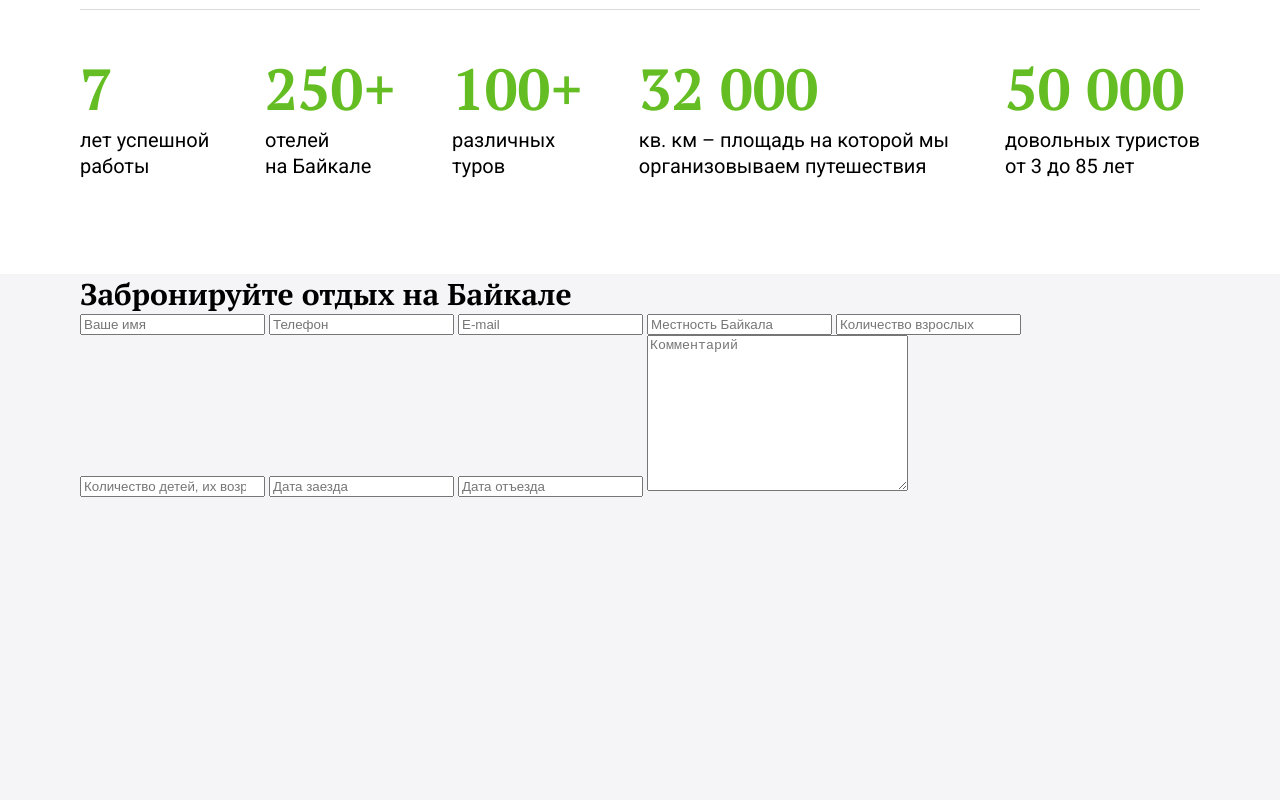
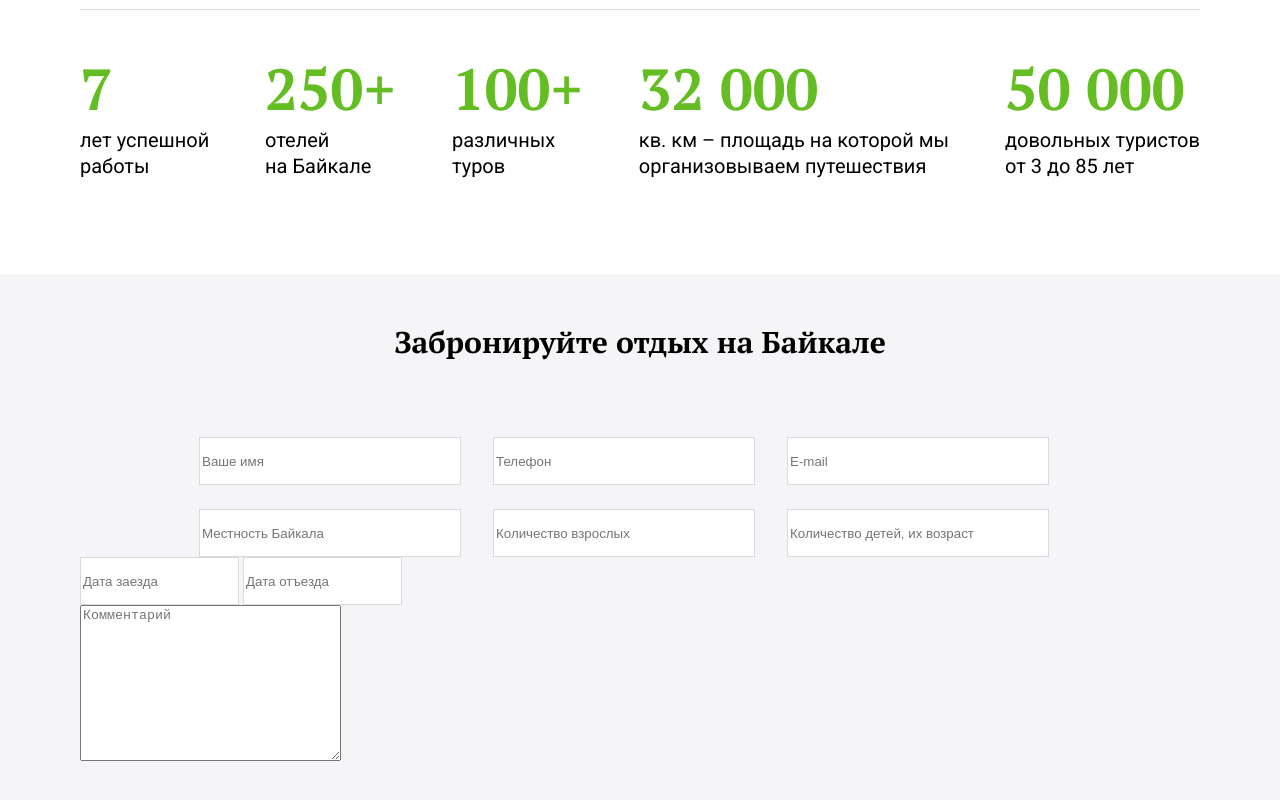
Before and after one commit to AlexForber/baikal, a website: page src/index.html in a window 1280 px wide. Shown: the part 6559-7359 px from the top of the page. Drawn offline with nearby package versions, Linux system fonts and the light colour scheme; files that its build step writes are made by us from their sources; files whose address does not match are found by name.

Commit message:
add style or section reservetion

```diff
--- a/src/assets/scss/components/_reservation.scss
+++ b/src/assets/scss/components/_reservation.scss
@@ -1,4 +1,40 @@
 .reservation{
     min-height: 552px;
     background: #F5F5F7;
+
+    &__title{
+        text-align: center;
+        padding: 48px 0 51px;
+    }
+
+    &__form{
+        display: flex;
+        flex-direction: column;
+
+        &-information{
+            display: flex;
+            flex-wrap: wrap;
+            justify-content: center;
+            align-content: center;
+        }
+    }
+
+    &__information{
+        width: 256px;
+        height: 44px;
+        background: #FFFFFF;
+        border: 1px solid #D9D9DE;
+
+        margin-right: 32px;
+        margin-top: 24px;
+
+
+        }
+
+        &__date{
+            width: 153px;
+            height: 44px;
+            border: 1px solid #D9D9DE;
+
+        }
 }
--- a/src/index.html
+++ b/src/index.html
@@ -308,16 +308,24 @@
     <section class="reservation">
         <div class="container">
             <h2 class="reservation__title">Забронируйте отдых на Байкале</h2>
-            <form action="" class="form">
-                <input type="name" placeholder="Ваше имя">
-                <input type="tel" placeholder="Телефон">
-                <input type="email" placeholder="E-mail">
-                <input type="text" placeholder="Местность Байкала">
-                <input type="number" placeholder="Количество взрослых">
-                <input type="number" placeholder="Количество детей, их возраст">
-                <input type="data" placeholder="Дата заезда">
-                <input type="data" placeholder="Дата отъезда">
-                <textarea name="" id="" cols="30" rows="10" placeholder="Комментарий"></textarea>
+            <form action="" class="reservation__form">
+                <div class="reservation__form-information">
+                    <input class="reservation__information" type="name" placeholder="Ваше имя">
+                    <input class="reservation__information" type="tel" placeholder="Телефон">
+                    <input class="reservation__information" type="email" placeholder="E-mail">
+                    <input class="reservation__information" type="text" placeholder="Местность Байкала">
+                    <input class="reservation__information" type="number" placeholder="Количество взрослых">
+                    <input class="reservation__information" type="number" placeholder="Количество детей, их возраст">
+                </div>
+                <div class="reservation__form-wrapp">
+                    <div class="reservation__form-date">
+                        <input class="reservation__date" type="data" placeholder="Дата заезда">
+                        <input class="reservation__date" type="data" placeholder="Дата отъезда">
+                    </div>
+
+                    <textarea name="" id="" cols="30" rows="10" placeholder="Комментарий"></textarea>
+                </div>
+
 
             </form>
         </div>
```
Also changed, not shown: dist/assets/css/style.css, dist/assets/css/style.min.css, dist/index.html, 1 other file.
